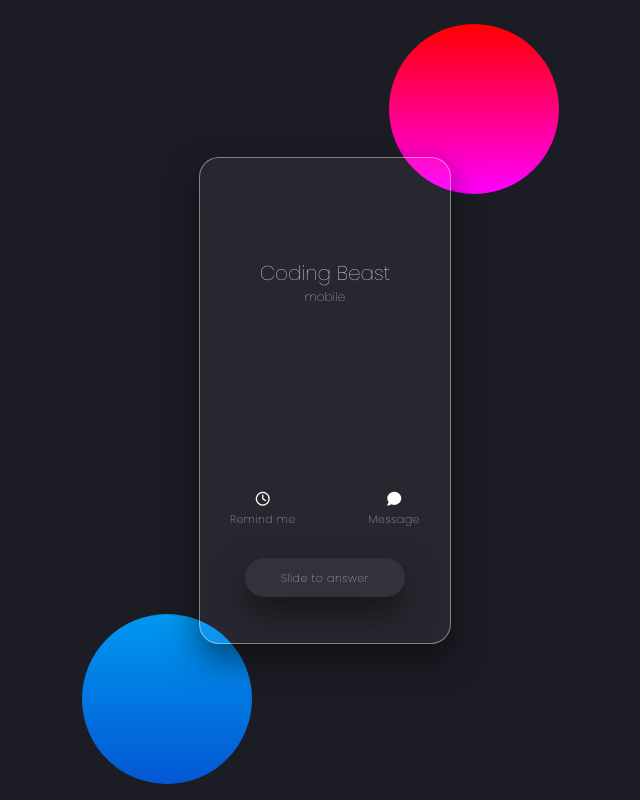
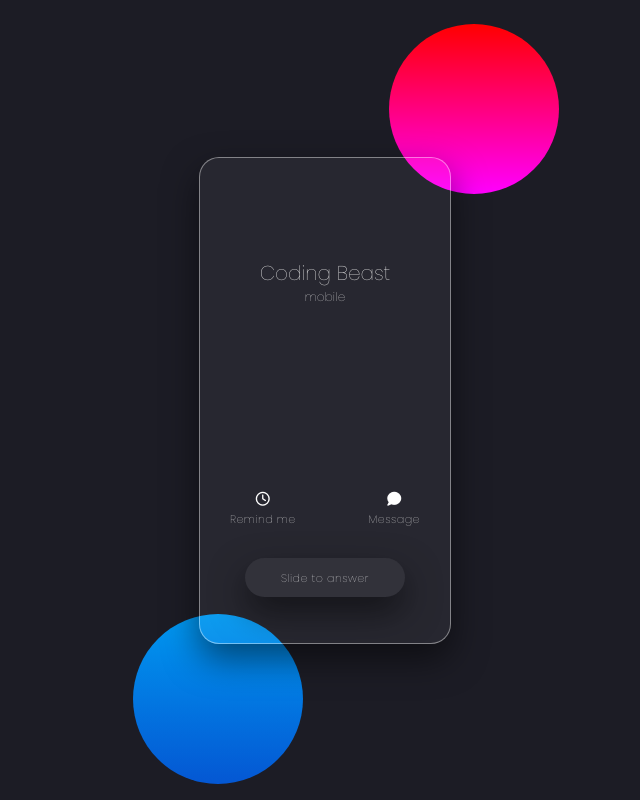
Before and after one commit to Octracus/ContactPage, a plain HTML site: page index.html in a window 1280 px wide. Shown: the whole page, without its empty margins (315-955 px from the left). Drawn offline with Linux system fonts and the light colour scheme.

Commit message:
Update style.css
Added some codes to the style.css

```diff
--- a/style.css
+++ b/style.css
@@ -38,7 +38,7 @@ section::before{
 
 .card::before{
     bottom: 2%;
-    left: 31%;
+    left: 35%;
     background: linear-gradient(rgb(0, 152, 240), rgb(4, 87, 211));
 }
 
```
